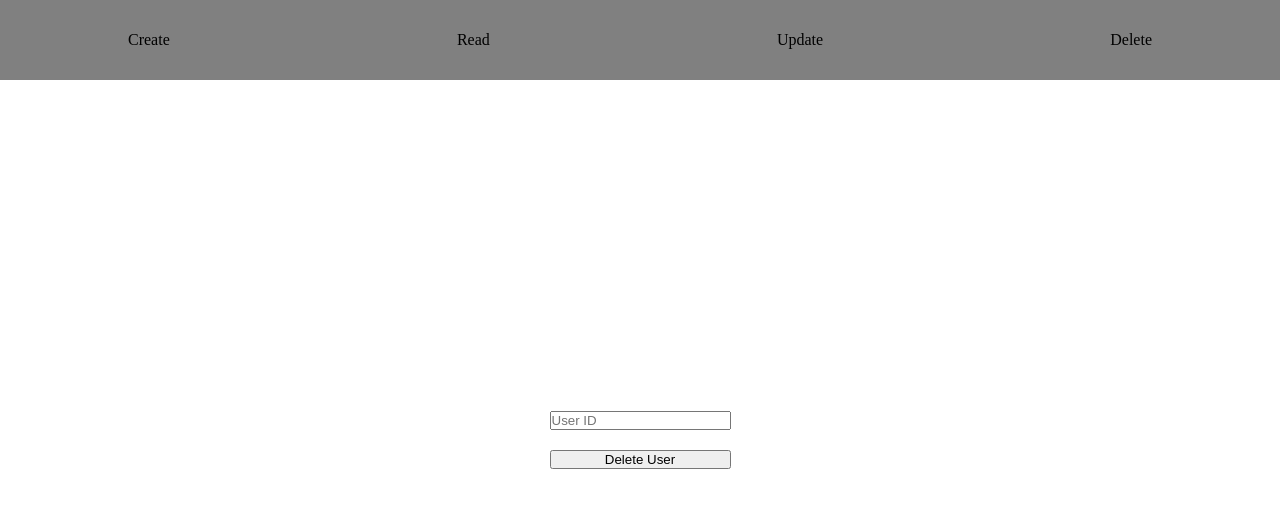
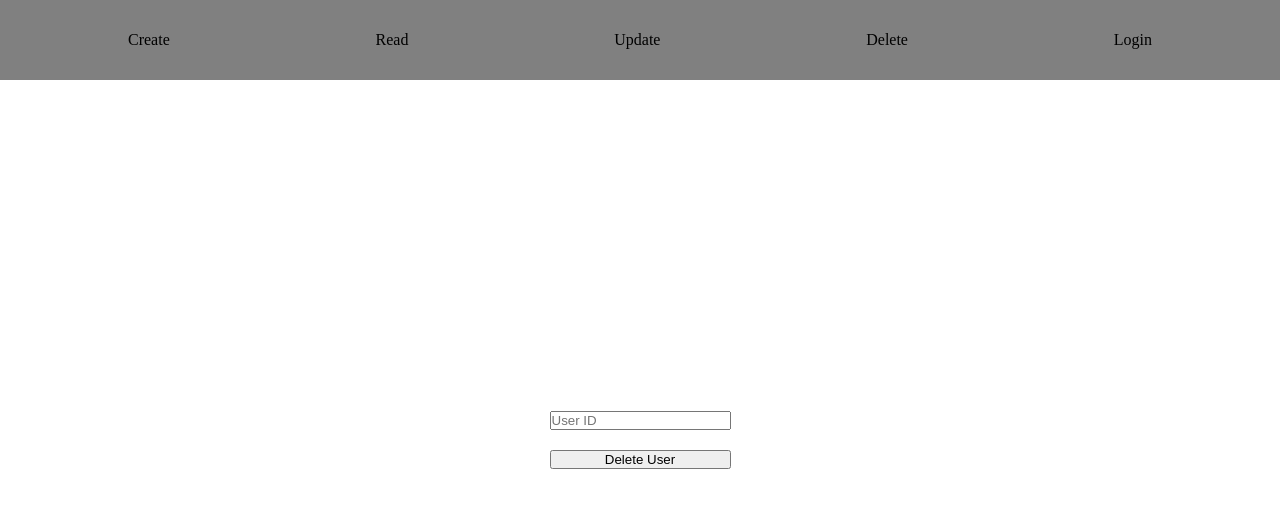
Before and after one commit to lauraahwa/COS333_TigerCreatives, a React (Vite) app in the folder front/: page /delete in a window 1280 px wide. Shown: the top 508 px of the page. Built offline with nearby package versions, Linux system fonts and the light colour scheme.

Commit message:
login added to nav bar

```diff
--- a/front/src/components/Navbar.jsx
+++ b/front/src/components/Navbar.jsx
@@ -50,6 +50,11 @@ const Navbar = () => {
             Delete
           </a>
         </li>
+        <li>
+          <a href='/Login'>
+            Login
+          </a>
+        </li>
       </Links>
     </Nav>
   )
```
